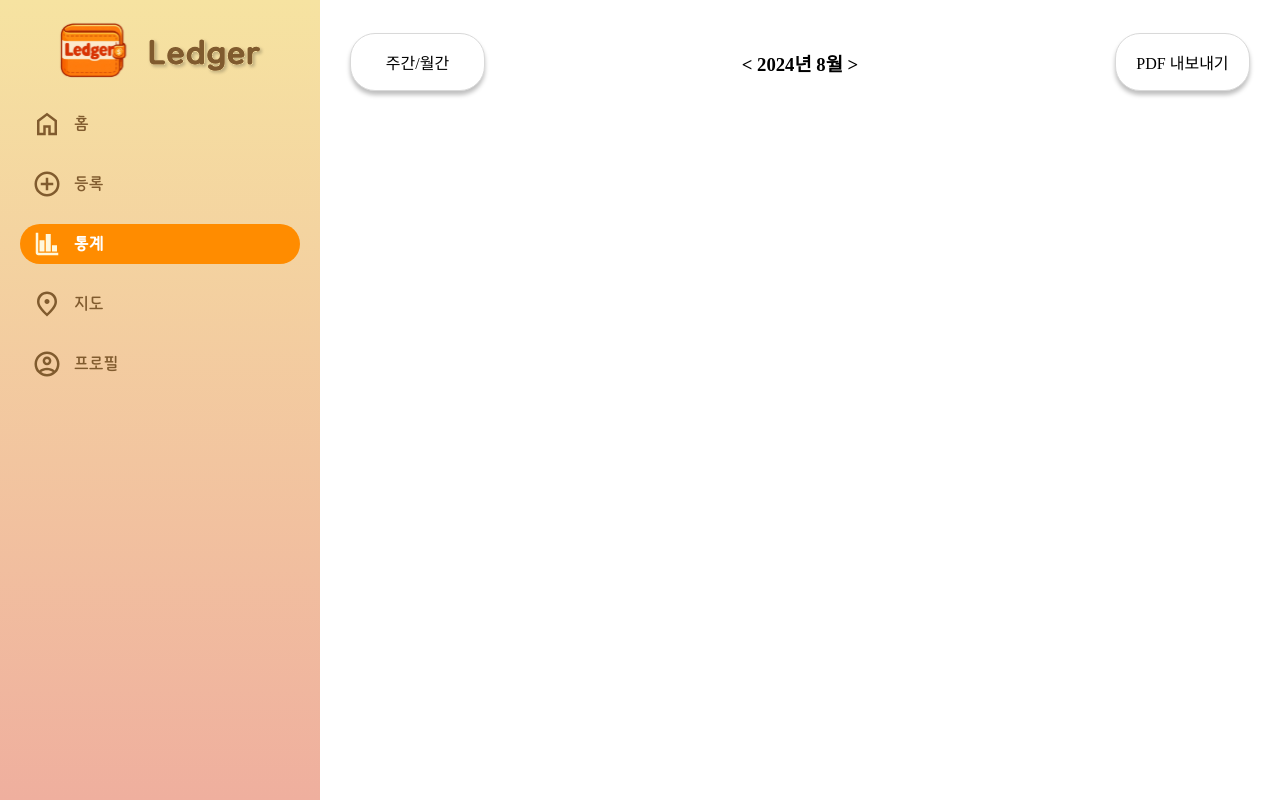
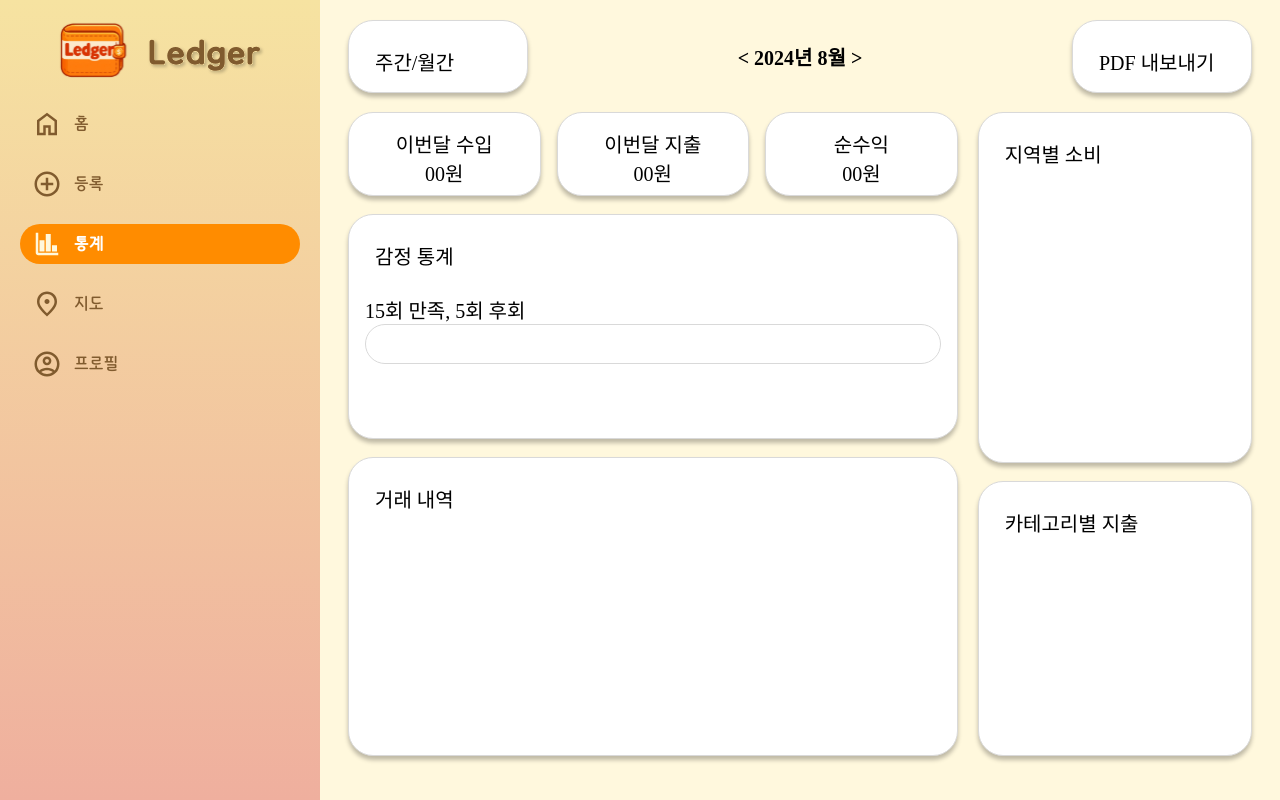
Before and after one commit to 20260304-KB7-27/Ledger-Thanos, a Vue app: page /stats in a window 1280 px wide. Built offline with nearby package versions, Linux system fonts and the light colour scheme.

Commit message:
feat : 통계 페이지 레이아웃 구현

```diff
--- a/src/pages/stats/Stats.vue
+++ b/src/pages/stats/Stats.vue
@@ -1,35 +1,217 @@
 <template>
   <div class="main">
     <div class="header">
-      <Box width="custom" custom-width="15%">
+      <Box width="custom" custom-width="100%">
         <div class="box-label">주간/월간</div>
       </Box>
       <h3><span><</span> 2024년 8월 <span>></span></h3>
-      <Box width="custom" customWidth="15%">
+      <Box width="custom" custom-width="100%">
         <div class="box-label">PDF 내보내기</div>
       </Box>
     </div>
-    <div>
+    <div class="content">
+      <div id="common-stats">
+        <div id="account-info">
+          <Box width="custom" custom-width="100%" class="box-label-account"
+            ><div>이번달 수입</div>
+            <div>00원</div></Box
+          >
+          <Box width="custom" custom-width="100%" class="box-label-account"
+            ><div>이번달 지출</div>
+            <div>00원</div></Box
+          >
+          <Box width="custom" custom-width="100%" class="box-label-account"
+            ><div>순수익</div>
+            <div>00원</div></Box
+          >
+        </div>
+        <div id="emotion-info">
+          <Box width="custom" custom-width="100%">
+            <div class="emotion-content">
+              <div class="box-label">감정 통계</div>
+              <div class="box-content">
+                <div>15회 만족, 5회 후회</div>
+                <ProgressBarChart></ProgressBarChart>
+              </div>
+            </div>
+          </Box>
+        </div>
+        <div id="trade-history-info">
+          <Box width="custom" custom-width="100%"
+            ><div class="box-label">거래 내역</div></Box
+          >
+        </div>
+      </div>
+      <div id="theme-stats">
+        <div id="location-spend">
+          <Box width="custom" custom-width="100%"
+            ><div class="box-label">지역별 소비</div></Box
+          >
+        </div>
 
+        <div id="category-spend">
+          <Box width="custom" custom-width="100%"
+            ><div class="box-label">카테고리별 지출</div></Box
+          >
+        </div>
+      </div>
     </div>
+    <div></div>
   </div>
 </template>
 
 <script setup>
 import Box from '@/components/Box.vue';
+import ProgressBarChart from '@/components/ProgressBarChart.vue';
 </script>
 
 <style scoped>
 .main {
-  padding: 30px 30px 0px 30px;
+  width: 100%;
+  height: 100vh;
+  padding: 20px 28px 24px;
+  background-color: #fff8dd;
+  box-sizing: border-box;
 }
+
 .header {
-  display: flex;
-  justify-content: space-between;
+  height: 72px;
+  display: grid;
+  grid-template-columns: 180px 1fr 180px;
   align-items: center;
+  gap: 16px;
+  margin-bottom: 20px;
 }
+
+.header h3 {
+  margin: 0;
+  text-align: center;
+  font-size: 20px;
+  font-weight: 600;
+}
+
 .box-label {
   width: 100%;
+  text-align: start;
+  font-size: 20px;
+  white-space: nowrap;
+  padding-left: 10px;
+  padding-top: 10px;
+}
+
+.box-content {
+  width: 100%;
+  font-size: 20px;
+  white-space: nowrap;
+}
+
+.box-label-account {
+  width: 100%;
   text-align: center;
+  font-size: 20px;
+  white-space: nowrap;
+}
+
+.content {
+  height: calc(100vh - 72px - 40px - 44px);
+  display: grid;
+  grid-template-columns: 3fr 1.35fr;
+  gap: 20px;
+}
+
+#common-stats {
+  height: 100%;
+  display: grid;
+  grid-template-rows: 84px 1.5fr 2fr;
+  gap: 18px;
+  min-width: 0;
+  min-height: 0;
+}
+
+#account-info {
+  display: grid;
+  grid-template-columns: repeat(3, 1fr);
+  gap: 16px;
+  min-width: 0;
+}
+
+#emotion-info,
+#trade-history-info,
+#theme-stats,
+#location-spend,
+#category-spend {
+  min-width: 0;
+}
+
+.emotion-content {
+  height: 100%;
+  display: flex;
+  flex-direction: column;
+  gap: 25px;
+}
+
+#theme-stats {
+  height: 100%;
+  display: grid;
+  grid-template-rows: 1.15fr 0.9fr;
+  gap: 18px;
+}
+
+#emotion-info,
+#trade-history-info,
+#location-spend,
+#category-spend {
+  width: 100%;
+}
+
+#emotion-info :deep(.box-label),
+#trade-history-info :deep(.box-label),
+#location-spend :deep(.box-label),
+#category-spend :deep(.box-label) {
+  text-align: left;
+}
+
+/* Box가 부모 높이를 채우도록 */
+#account-info > *,
+#emotion-info > *,
+#trade-history-info > *,
+#location-spend > *,
+#category-spend > * {
+  width: 100%;
+  height: 100%;
+  box-sizing: border-box;
+}
+
+/* 반응형 */
+@media (max-width: 1024px) {
+  .content {
+    grid-template-columns: 1fr;
+    height: auto;
+  }
+
+  #common-stats,
+  #theme-stats {
+    height: auto;
+  }
+
+  #theme-stats {
+    grid-template-rows: 260px 220px;
+  }
+}
+
+@media (max-width: 768px) {
+  .header {
+    grid-template-columns: 100px 1fr 100px;
+    height: 72px;
+    gap: 10px;
+  }
+
+  .header h3 {
+    font-size: 16px;
+  }
+
+  #account-info {
+    grid-template-columns: 1fr;
+  }
 }
 </style>
```
